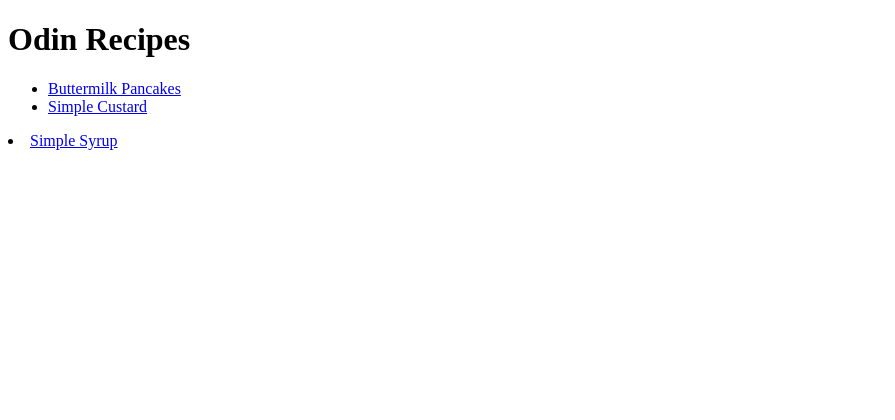
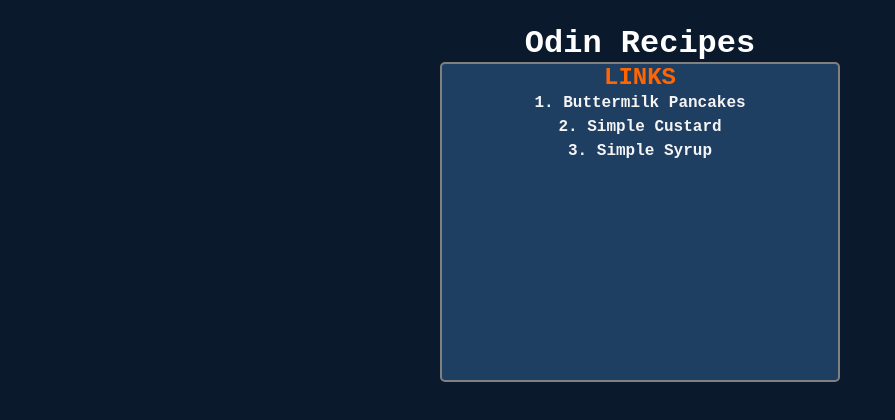
Before and after one commit to ZargsB/odin-recipes, a plain HTML site: page index.html in a window 1280 px wide. Shown: the whole page, without its empty margins (0-895 px from the left). Drawn offline with Linux system fonts and the light colour scheme.

Commit message:
add a style.css and style main html page.
an external css stylesheet was added to the
folder. used css to style the home page with padding, margin, border, color,
font styles and family. also used a div container to wrap the links and a heading
in it.

```diff
--- a/index.html
+++ b/index.html
@@ -3,19 +3,21 @@
 <head>
     <meta charset="UTF-8">
     <meta name="viewport" content="width=device-width, initial-scale=1.0">
+    <link rel="stylesheet" href="style.css">
     <title>Odin Project</title>
 </head>
 <body>
     <H1>Odin Recipes</H1>
 
 
+<div class="links-container">
+    <h2 class="h2-links">LINKS</h2>
     <ul>
-        <li><a href="recipes/pancake.hmtl">Buttermilk Pancakes</a></li>
-        <li><a href="recipes/custard.html">Simple Custard</a></ul>
-        <li><a href="recipes/syrup.html">Simple Syrup</a></ul>
-
+        <li><a href="recipes/pancake.html">1. Buttermilk Pancakes</a></li>
+        <li><a href="recipes/custard.html">2. Simple Custard</a></li>
+        <li><a href="recipes/syrup.html">3. Simple Syrup</a></li>
      </ul>
-
+</div>
 
 
 
--- /dev/null
+++ b/style.css
@@ -0,0 +1,44 @@
+* {
+    margin: 0;
+    padding: 0;
+    box-sizing: border-box;
+    font-family: 'Courier New',sans-serif, Courier, monospace;
+}
+
+body{
+    background-color: #0B192C
+}
+
+/* main page */
+h1{
+margin-top: 25px;
+text-align: center;
+color: white
+}
+.links-container {
+    background-color: #1e3e62;
+    text-align: center;
+    width: 400px;
+    height: 40vh;
+    margin: auto;
+    border: 2px solid grey;
+    border-radius: 5px;
+
+}
+
+.h2-links {
+    color: #ff6500;
+}
+
+
+ul li a{
+    text-decoration: none;
+    color: whitesmoke;
+}
+
+ul li{
+    text-align: center;
+    padding: 3px;
+    list-style-type: none;
+    font-weight: bold;
+}
```
